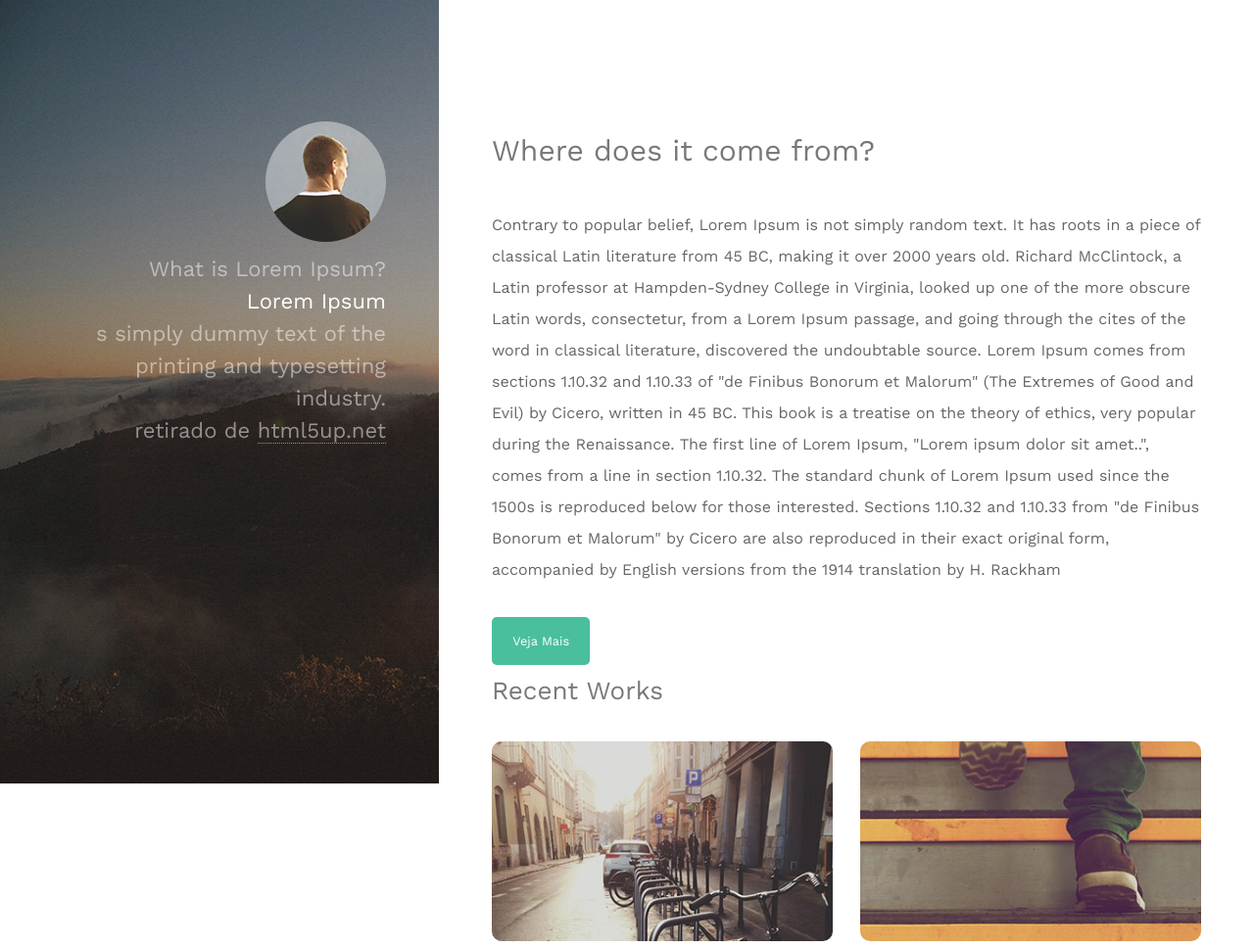
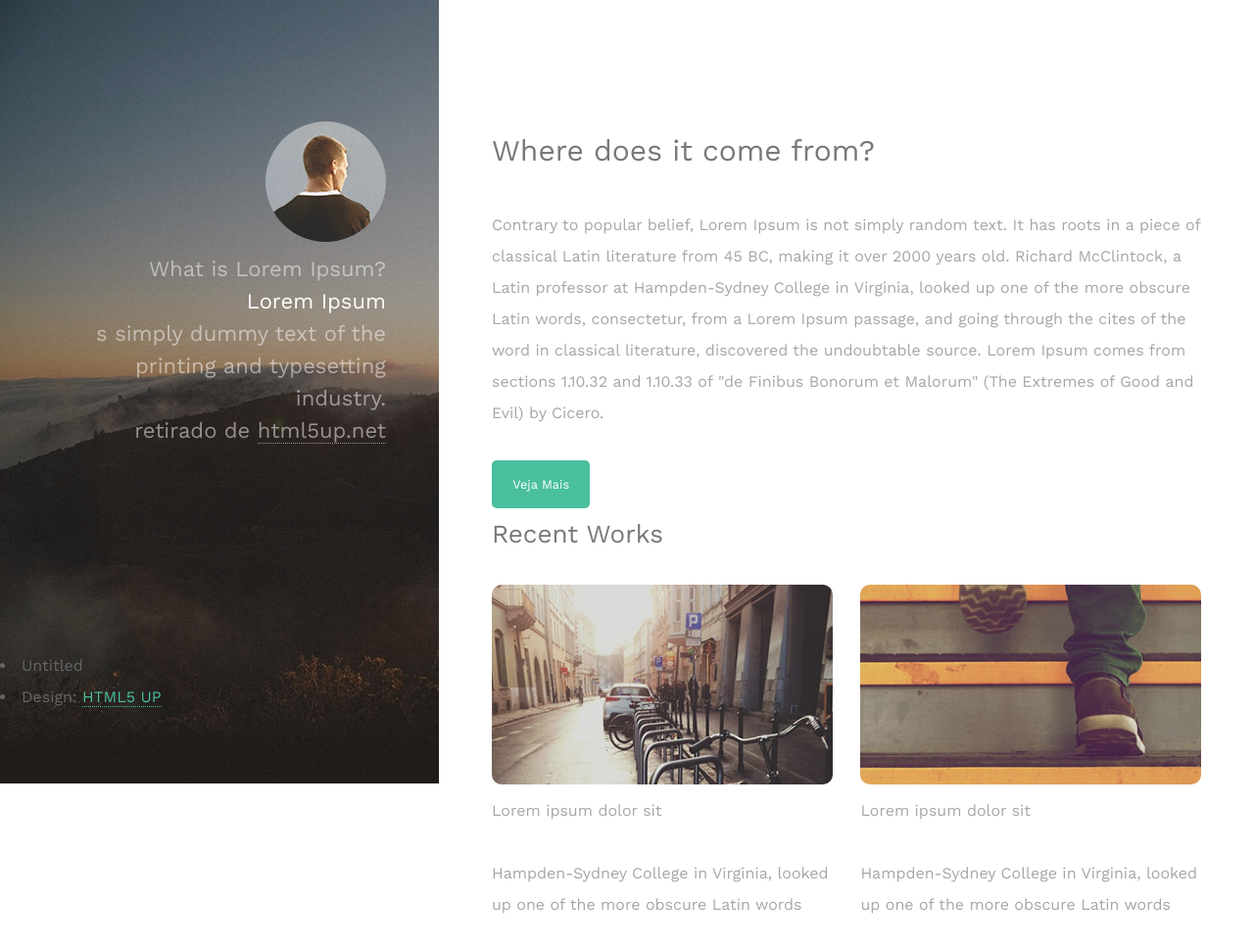
Before and after one commit to Duddamartins/Modelo-de-site-pessoal, a plain HTML site: page index.html in a window 1280 px wide. Shown: the top 968 px of the page at 98% size. Drawn offline with nearby package versions, Linux system fonts and the light colour scheme.

Commit message:
estilizando css

```diff
--- a/index.html
+++ b/index.html
@@ -35,8 +35,7 @@
                     Where does it come from?
                 </h2>
                 <p>
-                    Contrary to popular belief, Lorem Ipsum is not simply random text. It has roots in a piece of classical Latin literature from 45 BC, making it over 2000 years old. Richard McClintock, a Latin professor at Hampden-Sydney College in Virginia, looked up one of the more obscure Latin words, consectetur, from a Lorem Ipsum passage, and going through the cites of the word in classical literature, discovered the undoubtable source. Lorem Ipsum comes from sections 1.10.32 and 1.10.33 of "de Finibus Bonorum et Malorum" (The Extremes of Good and Evil) by Cicero, written in 45 BC. This book is a treatise on the theory of ethics, very popular during the Renaissance. The first line of Lorem Ipsum, "Lorem ipsum dolor sit amet..", comes from a line in section 1.10.32.
-                    The standard chunk of Lorem Ipsum used since the 1500s is reproduced below for those interested. Sections 1.10.32 and 1.10.33 from "de Finibus Bonorum et Malorum" by Cicero are also reproduced in their exact original form, accompanied by English versions from the 1914 translation by H. Rackham
+                    Contrary to popular belief, Lorem Ipsum is not simply random text. It has roots in a piece of classical Latin literature from 45 BC, making it over 2000 years old. Richard McClintock, a Latin professor at Hampden-Sydney College in Virginia, looked up one of the more obscure Latin words, consectetur, from a Lorem Ipsum passage, and going through the cites of the word in classical literature, discovered the undoubtable source. Lorem Ipsum comes from sections 1.10.32 and 1.10.33 of "de Finibus Bonorum et Malorum" (The Extremes of Good and Evil) by Cicero.
                 </p>
                 <a href="/" title="veja mais" class="button-default">Veja Mais</a>
             </section>
@@ -651,6 +650,31 @@
                     </p>
                 </section>
             <footer class="main-footer">
+                <ul class="ul-icons">
+                    <li>
+                        <a href="#" class="icon-link">
+                            <i class="fab fa-twitter">
+                            </i>
+                        </a>
+                    </li>
+                    <li>
+                        <a href="#" class="icon-link">
+                            <i class="fab fa-facebook-square">
+                            </i>
+                        </a>
+                    </li>
+                </ul>
+                <ul class="copyright">
+                    <li>
+                        Untitled
+                    </li>
+                    <li>
+                        Design:
+                        <a href="http://html5up.net">
+                            HTML5 UP
+                        </a>
+                    </li>
+                </ul>
             </footer>
         </main>
     </body>
--- a/style.css
+++ b/style.css
@@ -16,6 +16,7 @@ a{
 
 p{
     margin: 0 0 2em;
+    color: rgba(124, 123, 123, 0.671);
 }
 
 img{
@@ -254,12 +255,25 @@ textarea{
     font-size: .8em;
     display: inline-block;
     width: auto;
+    transition: all .5s;
+    cursor: pointer;
+}
+
+.button-default:hover{
+    background-color: #5ddeb9;
+    border:2px solid transparent;
 }
 
 .button-default-stroke{
     background-color: white;
     color:inherit;
     border: 2px solid #aca9a9;
+}
+
+.button-default-stroke:hover{
+    color: #49bf9d;
+    border-color: #49bf9d;
+    background-color: white;
 }
 
 .button-default-small{
@@ -342,3 +356,12 @@ textarea{
     border-radius: 10px;
     margin-left: 9px;
 }
+
+.main-footer{
+    position: fixed;
+    bottom: 0;
+    width: 35%;
+    left: 0;
+    padding: 0 54px 72px 0;
+    box-sizing: border-box;
+}
```
